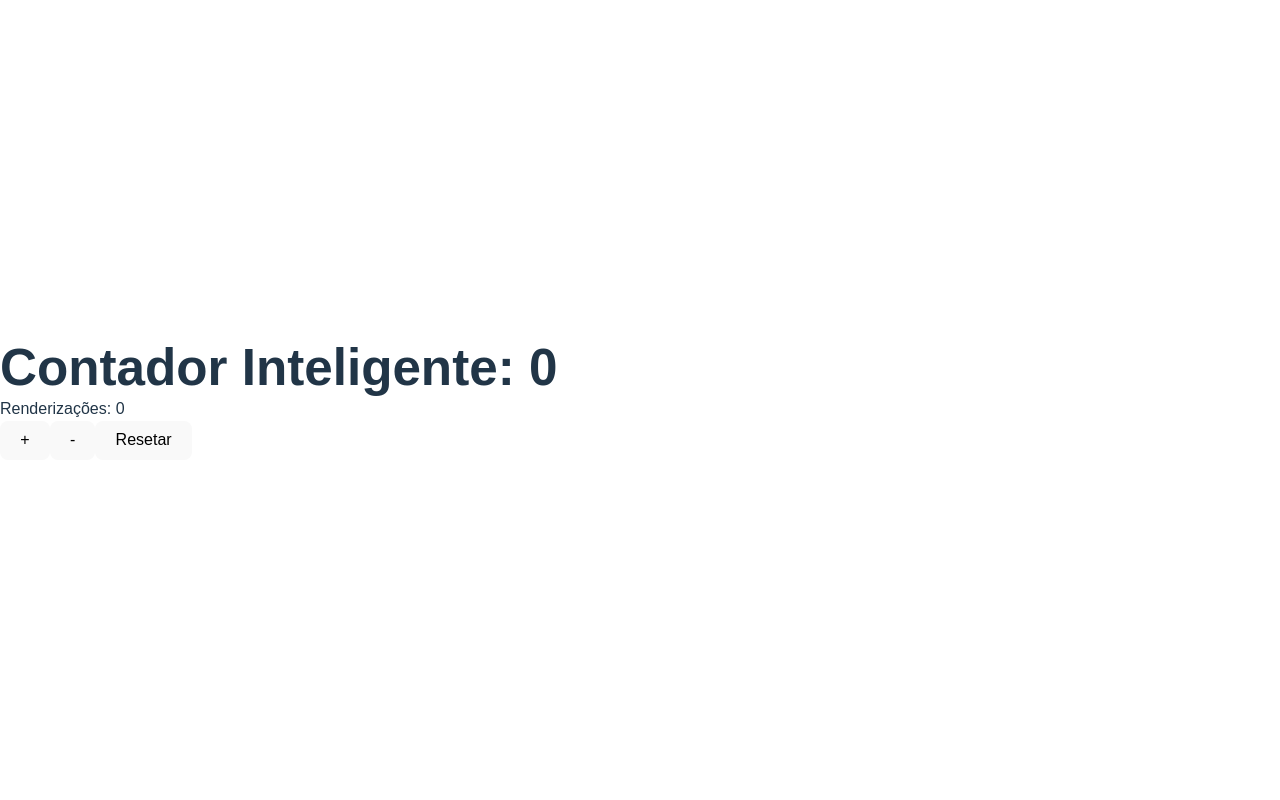
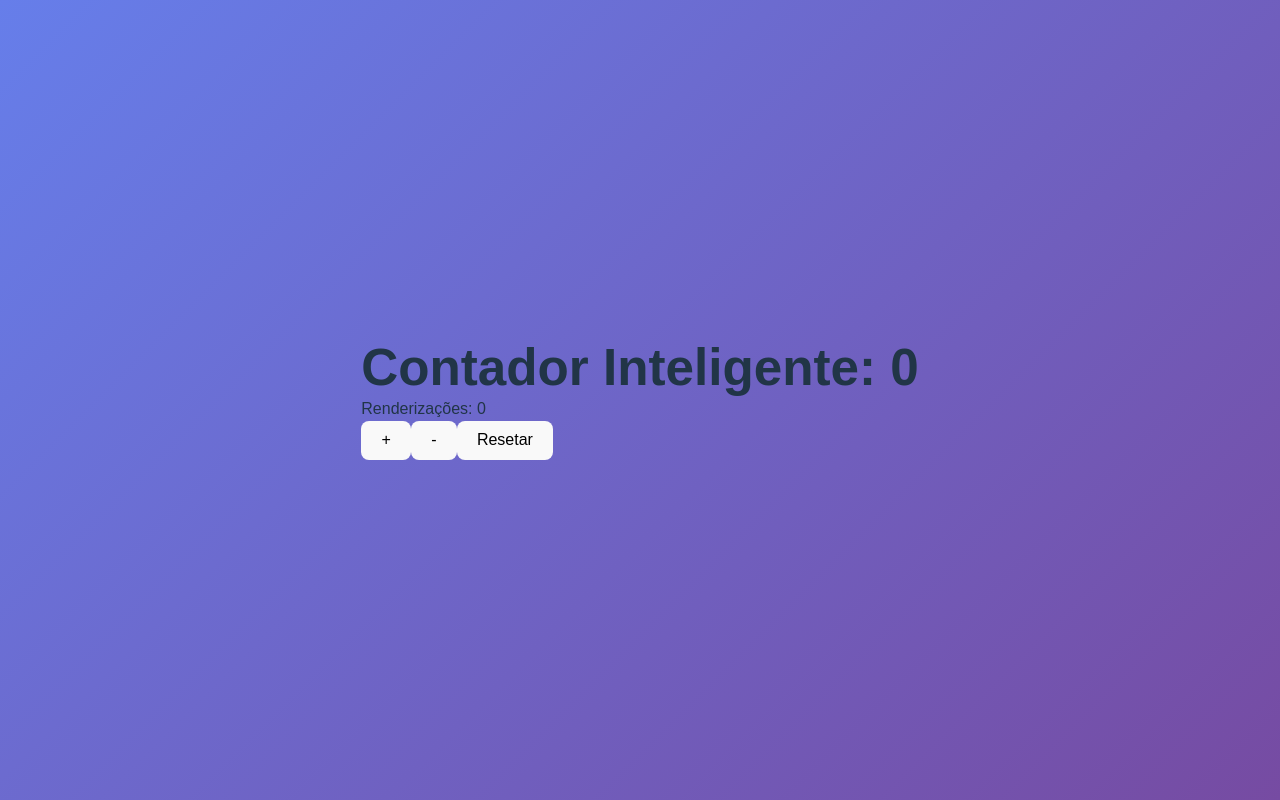
Before and after one commit to PatrickCorrea-git/Contador-Inteligente, a React (Vite) app in the folder Contador_Inteligente/contador-inteligente/: page / in a window 1280 px wide. Built offline with nearby package versions, Linux system fonts and the light colour scheme.

Commit message:
commit-body-css

```diff
--- a/Contador_Inteligente/contador-inteligente/src/style.css
+++ b/Contador_Inteligente/contador-inteligente/src/style.css
@@ -5,3 +5,12 @@
     box-sizing: border-box;
     font-family: Arial, Helvetica, sans-serif;
 }
+
+/* Centralização */
+body {
+    background: linear-gradient(135deg, #667eea, #764ba2);
+    min-height: 100vh;
+    display: flex;
+    align-items: center;
+    justify-content: center;
+}
```
